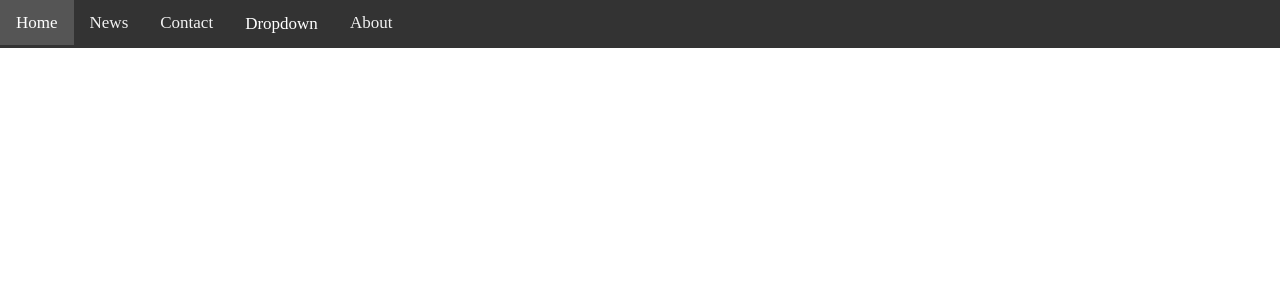
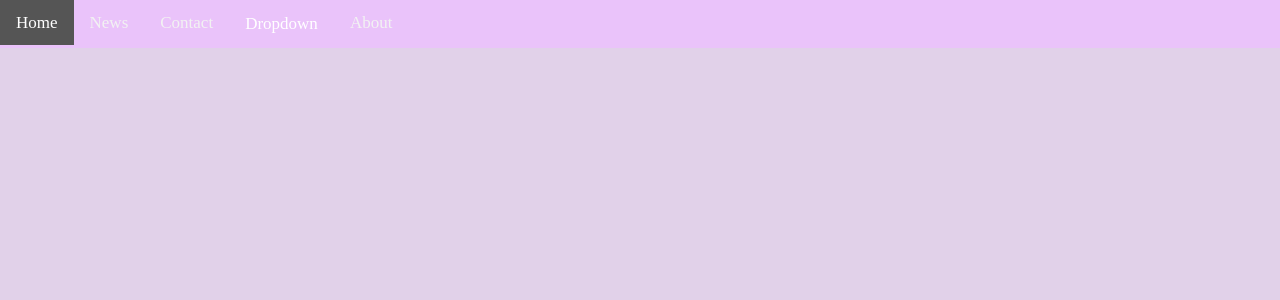
Before and after one commit to sh981013s/hanjan-hae, a Django app: template templates/base.html in a window 1280 px wide. Shown: the top 300 px of the page. Run offline with Django 3.2, Linux system fonts and the light colour scheme; the template is opened without the code that fills it, so the values that code supplies are empty; some web fonts are replaced.

Commit message:
💄  nav-bar updated

```diff
--- a/static/styles/style.css
+++ b/static/styles/style.css
@@ -16,11 +16,12 @@
 
 body {
   font-family: 'nanum';
+  background-color: #E1D1E9;
 }
 
 .topnav {
   overflow: hidden;
-  background-color: #333;
+  background-color: #EAC3FA;
 }
 
 .topnav a {
@@ -34,7 +35,7 @@
 }
 
 .active {
-  background-color: #04AA6D;
+  background-color: #EAC3FA;
   color: white;
 }
 
```
